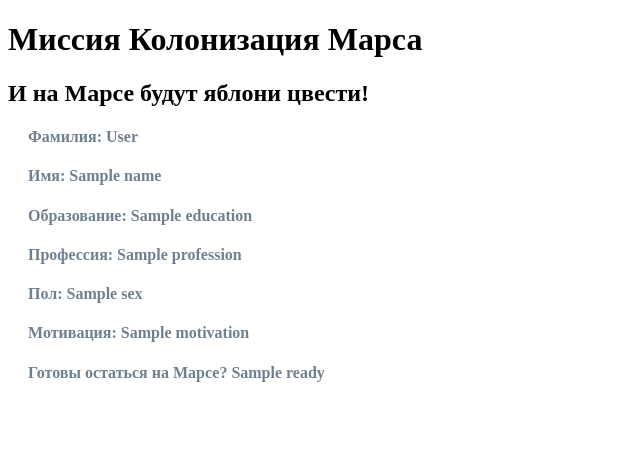
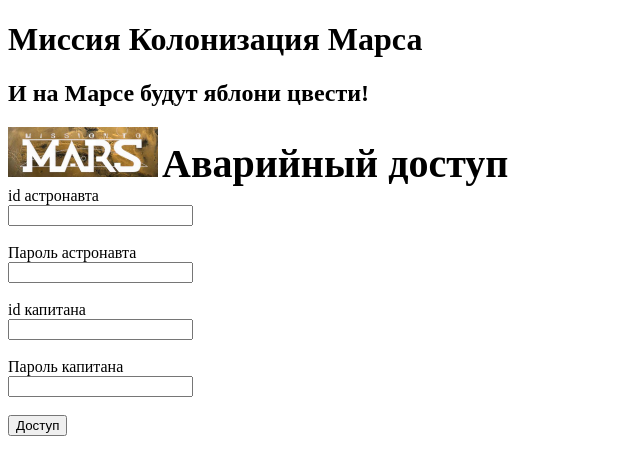
Before and after one commit to JstSmbd/mars, a Flask app: template templates/training.html in a window 1280 px wide. Shown: the top 475 px of the page, without its empty margins (0-640 px from the left). Run offline with Flask 2, Linux system fonts and the light colour scheme; the template is opened without the code that fills it: most values are stand-ins (such as "Sample title", 1, 10 or a date in 2020).

Commit message:
К задаче "Двойная защита"

```diff
--- a/main.py
+++ b/main.py
@@ -2,21 +2,20 @@ from flask import Flask, url_for, request, render_template
 app = Flask(__name__)
 
 
-@app.route('/answer')
-@app.route('/auto_answer')
+@app.route('/login', methods=["GET", "POST"])
 def index():
-    params = {
-        "title": "Анкета",
-        "surname": "Watny",
-        "name": "Mark",
-        "education": "выше среднего",
-        "profession": "штурман марсохода",
-        "sex": "male",
-        "motivation": "Всегда мечтал застрять на Марсе!",
-        "ready": True
-    }
-    return render_template('training.html', **params)
+    if request.method == "GET":
+        return render_template('training.html', title="Аварийный доступ")
+    elif request.method == "POST":
+        if request.form.get("id2", "") in passwords["captains"] and \
+                request.form.get("pas2", "") == passwords["captains"][request.form.get("id2", "")] \
+                and request.form.get("id1", "") in passwords["usually"] and \
+                request.form.get("pas1", "") == passwords["usually"][request.form.get("id1", "")]:
+            return "Вы успешно получили доступ"
+        else:
+            return "Что-то не так"
 
 
+passwords = {"captains": {"24": "123"}, "usually": {"1": "qwerty", "563": "456", "78": "hello"}}
 if __name__ == '__main__':
     app.run(port=8080, host='127.0.0.1')
--- a/static/css/style.css
+++ b/static/css/style.css
@@ -13,7 +13,7 @@ form.login_form {
 }
 
 .bold {
-    font-size: 20px;
+    font-size: 40px;
     font-weight: bold;
 }
 
--- a/templates/training.html
+++ b/templates/training.html
@@ -2,11 +2,23 @@
 
 {% block content %}
 <link rel="stylesheet" type="text/css" href="{{ url_for('static', filename='css/style.css') }}" />
-<h4>Фамилия: {{ surname }}</h4>
-<h4>Имя: {{ name }}</h4>
-<h4>Образование: {{ education }}</h4>
-<h4>Профессия: {{ profession }}</h4>
-<h4>Пол: {{ sex }}</h4>
-<h4>Мотивация: {{ motivation }}</h4>
-<h4>Готовы остаться на Марсе? {{ ready }}</h4>
+<div class="form-group">
+    <img src="{{ url_for('static', filename='img/mission.png') }}" id="img">
+    <label class="bold" for="img">Аварийный доступ</label>
+</div>
+<form method="post" enctype="multipart/form-data">
+    <div>id астронавта</div>
+    <input type="number" class="form-check-input" id="id1" name="id1">
+    <div><br></div>
+    <div>Пароль астронавта</div>
+    <input type="text" class="form-check-input" id="pas1" name="pas1">
+    <div><br></div>
+    <div>id капитана</div>
+    <input type="number" class="form-check-input" id="id2" name="id2">
+    <div><br></div>
+    <div>Пароль капитана</div>
+    <input type="text" class="form-check-input" id="pas2" name="pas2">
+    <div><br></div>
+    <button type="submit" class="btn btn-primary">Доступ</button>
+</form>
 {% endblock %}
```
Also changed, not shown: static/img/mission.png (added).
